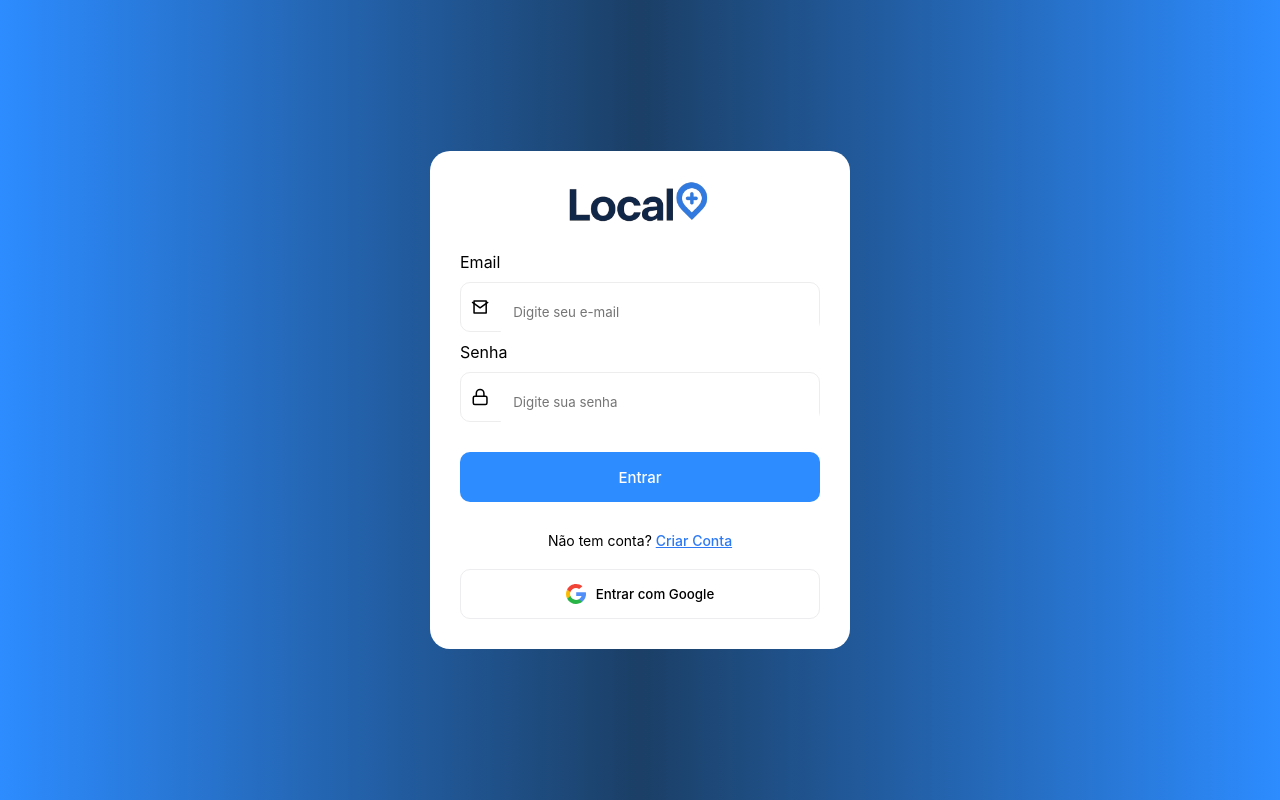
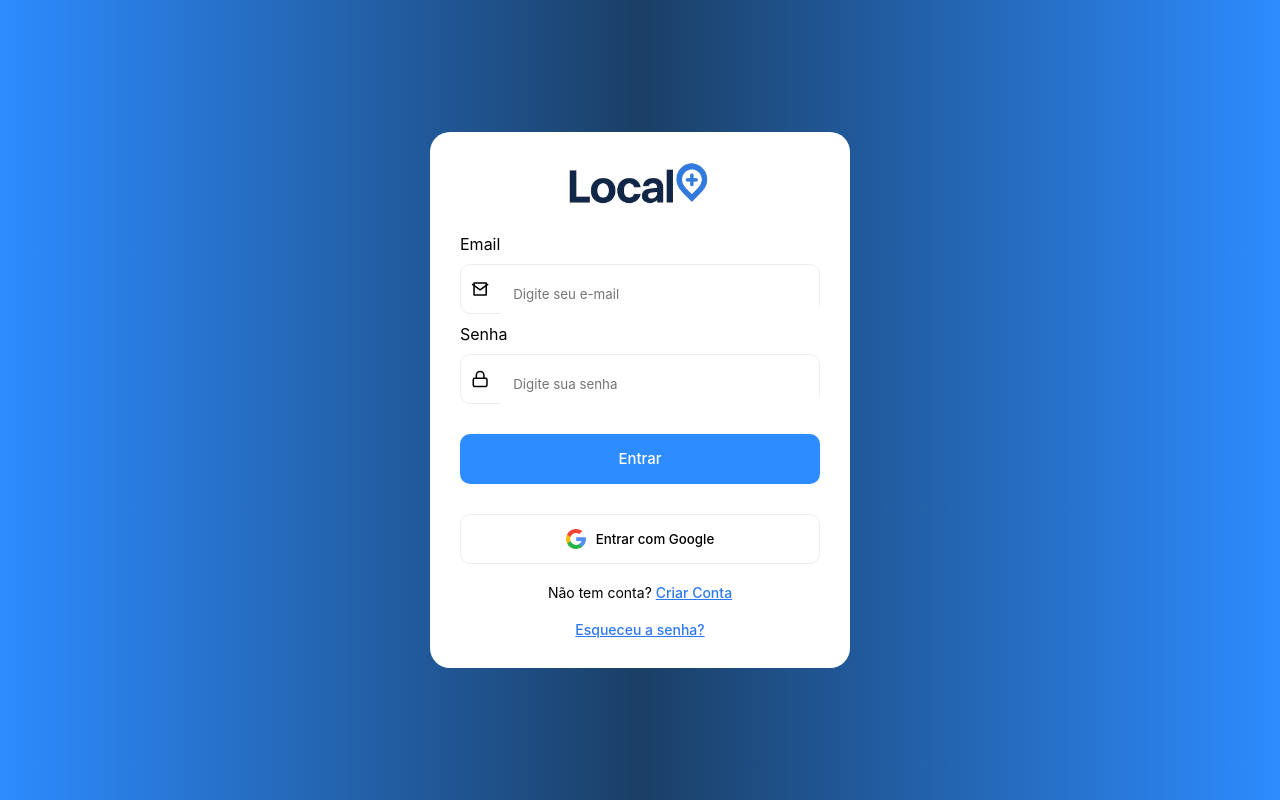
Before and after one commit to jobsonjuniorr/prestacaoservico, a React (Vite) app: page /login in a window 1280 px wide. Built offline with nearby package versions, Linux system fonts and the light colour scheme; the HTML template or start-up script is replaced by a standard one.

Commit message:
Esqueci a senha

```diff
--- a/src/pages/Login/login.jsx
+++ b/src/pages/Login/login.jsx
@@ -102,14 +102,7 @@ export default function Login() {
 
         <button className="button-submit">Entrar</button>
 
-        <p className="p">
-          Não tem conta?{" "}
-          <a href="/register" className="span">
-            Criar Conta
-          </a>
-        </p>
-
-        <button className="google-btn">
+    <button className="google-btn">
           <svg
             xmlSpace="preserve"
             viewBox="0 0 512 512"
@@ -143,6 +136,17 @@ export default function Login() {
           </svg>
           Entrar com Google
         </button>
+        <p className="p">
+          Não tem conta?{" "}
+          <a href="/register" className="span">
+            Criar Conta
+          </a>
+        </p>
+         <p className="p">
+           <a href="/login" className="span">Esqueceu a senha?</a>
+        </p>
+
+
       </form>
     </div>
   );
```
